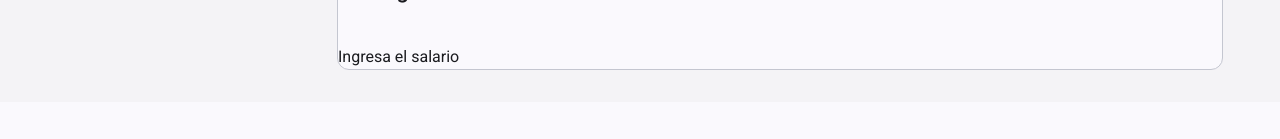
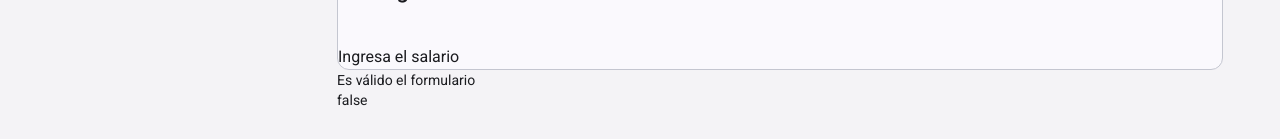
Before and after one commit to edd-dev02/e-tools, an Angular app: page /e-tools/salary-distributor in a window 1280 px wide. Shown: the part 800-939 px from the top of the page. Before the commit the page ends 902 px from the top, so only its background shows below. Built offline with nearby package versions, Linux system fonts and the light colour scheme.

Commit message:
feature: Se agregan validaciones principales al campo del formulario reactivo

```diff
--- a/src/app/salary-distributor/components/input-salary/input-salary.component.html
+++ b/src/app/salary-distributor/components/input-salary/input-salary.component.html
@@ -18,3 +18,8 @@
     </section>
 
 </mat-card>
+
+<h3>Es válido el formulario</h3>
+<span>
+    {{ salaryForm.valid }}
+</span>
--- a/src/app/salary-distributor/components/input-salary/input-salary.component.ts
+++ b/src/app/salary-distributor/components/input-salary/input-salary.component.ts
@@ -1,9 +1,10 @@
 import { CommonModule } from '@angular/common';
 import { Component, inject } from '@angular/core';
-import { NonNullableFormBuilder, ReactiveFormsModule } from '@angular/forms';
+import { NonNullableFormBuilder, ReactiveFormsModule, Validators } from '@angular/forms';
 import { MatCardModule } from '@angular/material/card';
 import { MatIconModule } from '@angular/material/icon';
 import { IconService } from '@shared/services/icon-service.service';
+import { validQuantity } from '../../validators/custom-validators';
 
 @Component({
   selector: 'input-salary',
@@ -21,6 +22,10 @@ export class InputSalaryComponent {
   private fb = inject(NonNullableFormBuilder);
   private is = inject(IconService);
 
-
+  public salaryForm = this.fb.group(
+    {
+      salary: [1, [Validators.required, Validators.min(1), Validators.pattern(validQuantity)], ]
+    }
+  );
 
 }
--- /dev/null
+++ b/src/app/salary-distributor/validators/custom-validators.ts
@@ -0,0 +1,2 @@
+// Solamente permite números con decimales
+export const validQuantity: string = '/^\d+(\.\d{1,2})?$/';
```
